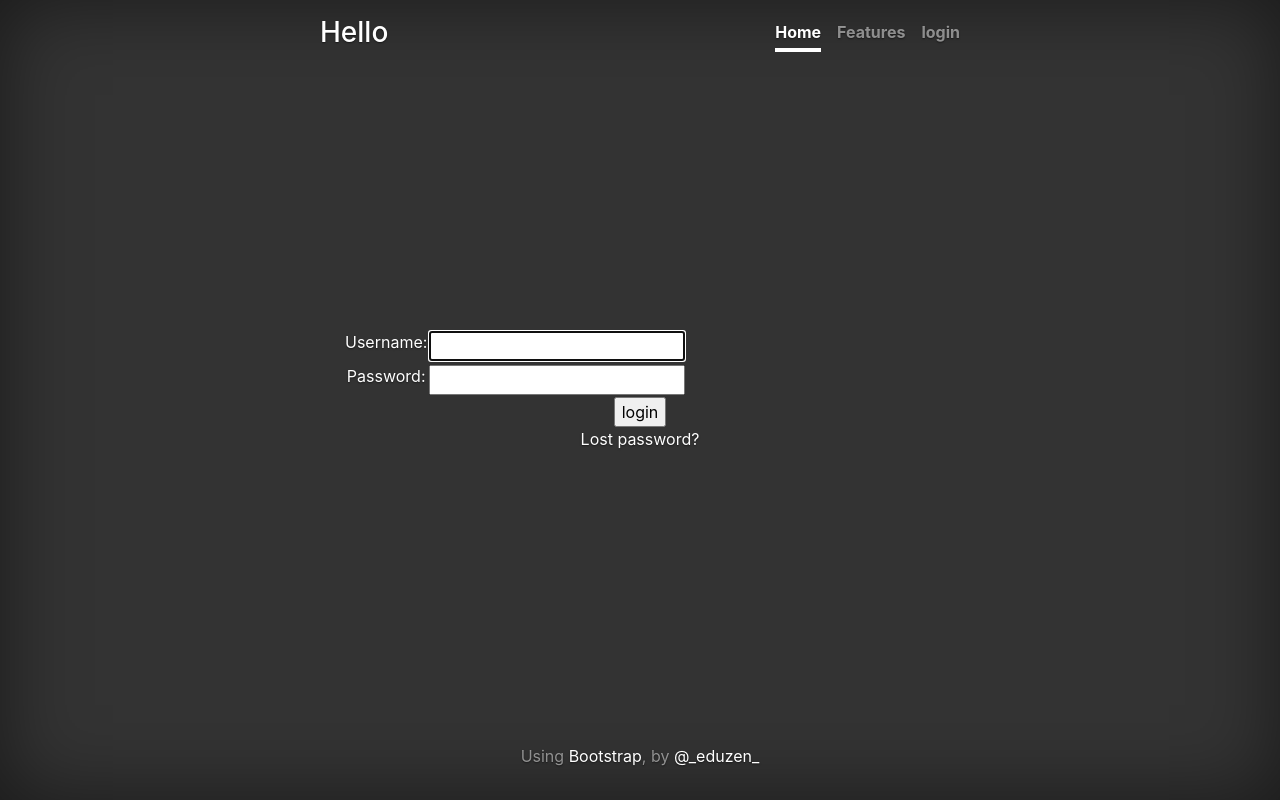
After one commit to eduzen/panoptique, a Django app: page /accounts/login/ in a window 1280 px wide. The commit adds this page. Run offline with Django 3.2, Linux system fonts and the light colour scheme; some libraries are stand-ins or nearby versions.

Commit message:
clean up

```diff
--- a/panoptique/settings.py
+++ b/panoptique/settings.py
@@ -125,3 +125,5 @@ STATIC_ROOT = "assets"
 STATICFILES_STORAGE = "whitenoise.storage.CompressedManifestStaticFilesStorage"
 
 CAMERA_DEVICE = 0
+LOGIN_REDIRECT_URL = "/"
+LOGOUT_REDIRECT_URL = "/"
--- a/panoptique/urls.py
+++ b/panoptique/urls.py
@@ -19,4 +19,5 @@ from django.urls import include, path
 urlpatterns = [
     path("", include("streaming.urls")),
     path("admin/", admin.site.urls),
+    path("accounts/", include("django.contrib.auth.urls")),
 ]
--- a/streaming/decorators.py
+++ b/streaming/decorators.py
@@ -5,7 +5,7 @@ from functools import wraps
 def threaded(func):
     @wraps(func)
     def wrapper(*args, **kwargs):
-        with futures.ThreadPoolExecutor(max_workers=1) as executor:
+        with futures.ThreadPoolExecutor() as executor:
             future = executor.submit(func)
         frame = future.result()
         return frame
--- /dev/null
+++ b/streaming/templates/base.html
@@ -0,0 +1,183 @@
+
+<!doctype html>
+<html lang="en">
+  <head>
+    <meta charset="utf-8">
+    <meta name="viewport" content="width=device-width, initial-scale=1, shrink-to-fit=no">
+    <meta name="description" content="we are watching">
+    <meta name="author" content="eduzen">
+    <meta name="generator" content="Jekyll v4.1.1">
+    <title>Panoptique</title>
+
+    <link rel="canonical" href="https://getbootstrap.com/docs/4.5/examples/cover/">
+
+    <!-- Bootstrap core CSS -->
+    <link rel="stylesheet" href="https://stackpath.bootstrapcdn.com/bootstrap/4.5.2/css/bootstrap.min.css" integrity="sha384-JcKb8q3iqJ61gNV9KGb8thSsNjpSL0n8PARn9HuZOnIxN0hoP+VmmDGMN5t9UJ0Z" crossorigin="anonymous">
+
+    <!-- Favicons -->
+    <link rel="apple-touch-icon" href="/docs/4.5/assets/img/favicons/apple-touch-icon.png" sizes="180x180">
+    <link rel="icon" href="/docs/4.5/assets/img/favicons/favicon-32x32.png" sizes="32x32" type="image/png">
+    <link rel="icon" href="/docs/4.5/assets/img/favicons/favicon-16x16.png" sizes="16x16" type="image/png">
+    <link rel="manifest" href="/docs/4.5/assets/img/favicons/manifest.json">
+    <link rel="mask-icon" href="/docs/4.5/assets/img/favicons/safari-pinned-tab.svg" color="#563d7c">
+    <link rel="icon" href="/docs/4.5/assets/img/favicons/favicon.ico">
+    <meta name="msapplication-config" content="/docs/4.5/assets/img/favicons/browserconfig.xml">
+    <meta name="theme-color" content="#563d7c">
+    <style>
+      .bd-placeholder-img {
+        font-size: 1.125rem;
+        text-anchor: middle;
+        -webkit-user-select: none;
+        -moz-user-select: none;
+        -ms-user-select: none;
+        user-select: none;
+      }
+
+      @media (min-width: 768px) {
+        .bd-placeholder-img-lg {
+          font-size: 3.5rem;
+        }
+      }
+      /*
+      * Globals
+      */
+
+      /* Links */
+      a,
+      a:focus,
+      a:hover {
+        color: #fff;
+      }
+
+      /* Custom default button */
+      .btn-secondary,
+      .btn-secondary:hover,
+      .btn-secondary:focus {
+        color: #333;
+        text-shadow: none; /* Prevent inheritance from `body` */
+        background-color: #fff;
+        border: .05rem solid #fff;
+      }
+
+
+      /*
+      * Base structure
+      */
+
+      html,
+      body {
+        height: 100%;
+        background-color: #333;
+      }
+
+      body {
+        display: -ms-flexbox;
+        display: flex;
+        color: #fff;
+        text-shadow: 0 .05rem .1rem rgba(0, 0, 0, .5);
+        box-shadow: inset 0 0 5rem rgba(0, 0, 0, .5);
+      }
+
+      .cover-container {
+        max-width: 42em;
+      }
+
+
+      /*
+      * Header
+      */
+      .masthead {
+        margin-bottom: 2rem;
+      }
+
+      .masthead-brand {
+        margin-bottom: 0;
+      }
+
+      .nav-masthead .nav-link {
+        padding: .25rem 0;
+        font-weight: 700;
+        color: rgba(255, 255, 255, .5);
+        background-color: transparent;
+        border-bottom: .25rem solid transparent;
+      }
+
+      .nav-masthead .nav-link:hover,
+      .nav-masthead .nav-link:focus {
+        border-bottom-color: rgba(255, 255, 255, .25);
+      }
+
+      .nav-masthead .nav-link + .nav-link {
+        margin-left: 1rem;
+      }
+
+      .nav-masthead .active {
+        color: #fff;
+        border-bottom-color: #fff;
+      }
+
+      @media (min-width: 48em) {
+        .masthead-brand {
+          float: left;
+        }
+        .nav-masthead {
+          float: right;
+        }
+      }
+
+
+      /*
+      * Cover
+      */
+      .cover {
+        padding: 0 1.5rem;
+      }
+      .cover .btn-lg {
+        padding: .75rem 1.25rem;
+        font-weight: 700;
+      }
+
+      /*
+      * Footer
+      */
+      .mastfoot {
+        color: rgba(255, 255, 255, .5);
+      }
+    </style>
+  </head>
+  <body class="text-center">
+    <div class="cover-container d-flex w-100 h-100 p-3 mx-auto flex-column">
+      <header class="masthead mb-auto">
+        <div class="inner">
+          <h3 class="masthead-brand">Hello{% if user.is_authenticated%}, {{ user }}!{% endif %}</h3>
+          <nav class="nav nav-masthead justify-content-center">
+            <a class="nav-link active" href="#">Home</a>
+            <a class="nav-link" href="/video">Features</a>
+            {% if user.is_authenticated %}
+              <a class="nav-link" href="{% url 'logout' %}">logout</a>
+            {% else %}
+              <a class="nav-link" href="{% url 'login' %}">login</a>
+            {% endif %}
+          </nav>
+        </div>
+      </header>
+
+
+      <main role="main" class="inner cover">
+        {% block content %}
+        {% endblock %}
+      </main>
+
+      <footer class="mastfoot mt-auto">
+        <div class="inner">
+         <p>Using <a href="https://getbootstrap.com/">Bootstrap</a>, by <a href="https://twitter.com/_eduzen_">@_eduzen_</a></p>
+        </div>
+      </footer>
+    </div>
+    <!-- Optional JavaScript -->
+    <!-- jQuery first, then Popper.js, then Bootstrap JS -->
+    <script src="https://code.jquery.com/jquery-3.5.1.slim.min.js" integrity="sha384-DfXdz2htPH0lsSSs5nCTpuj/zy4C+OGpamoFVy38MVBnE+IbbVYUew+OrCXaRkfj" crossorigin="anonymous"></script>
+    <script src="https://cdn.jsdelivr.net/npm/popper.js@1.16.1/dist/umd/popper.min.js" integrity="sha384-9/reFTGAW83EW2RDu2S0VKaIzap3H66lZH81PoYlFhbGU+6BZp6G7niu735Sk7lN" crossorigin="anonymous"></script>
+    <script src="https://stackpath.bootstrapcdn.com/bootstrap/4.5.2/js/bootstrap.min.js" integrity="sha384-B4gt1jrGC7Jh4AgTPSdUtOBvfO8shuf57BaghqFfPlYxofvL8/KUEfYiJOMMV+rV" crossorigin="anonymous"></script>
+  </body>
+</html>
--- /dev/null
+++ b/streaming/templates/registration/login.html
@@ -0,0 +1,38 @@
+{% extends "base.html" %}
+
+{% block content %}
+
+{% if form.errors %}
+<p>Your username and password didn't match. Please try again.</p>
+{% endif %}
+
+{% if next %}
+    {% if user.is_authenticated %}
+    <p>Your account doesn't have access to this page. To proceed,
+    please login with an account that has access.</p>
+    {% else %}
+    <p>Please login to see this page.</p>
+    {% endif %}
+{% endif %}
+
+<form method="post" action="{% url 'login' %}">
+{% csrf_token %}
+<table>
+<tr>
+    <td>{{ form.username.label_tag }}</td>
+    <td>{{ form.username }}</td>
+</tr>
+<tr>
+    <td>{{ form.password.label_tag }}</td>
+    <td>{{ form.password }}</td>
+</tr>
+</table>
+
+<input type="submit" value="login">
+<input type="hidden" name="next" value="{{ next }}">
+</form>
+
+{# Assumes you setup the password_reset view in your URLconf #}
+<p><a href="{% url 'password_reset' %}">Lost password?</a></p>
+
+{% endblock %}
--- a/streaming/views.py
+++ b/streaming/views.py
@@ -6,10 +6,7 @@ from django.views.decorators import gzip
 from .streaming import stream_camera
 
 
-@login_required
 def index(request):
-    # render function takes argument  - request
-    # and return HTML as response
     return render(request, "streaming/index.html")
 
 
```
Also changed, not shown: streaming/templates/streaming/index.html (+12 -25 lines).
